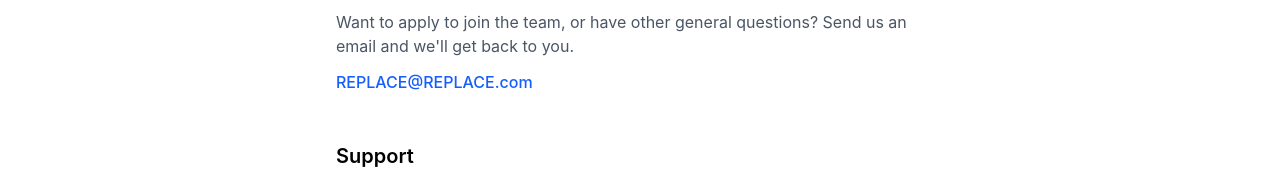
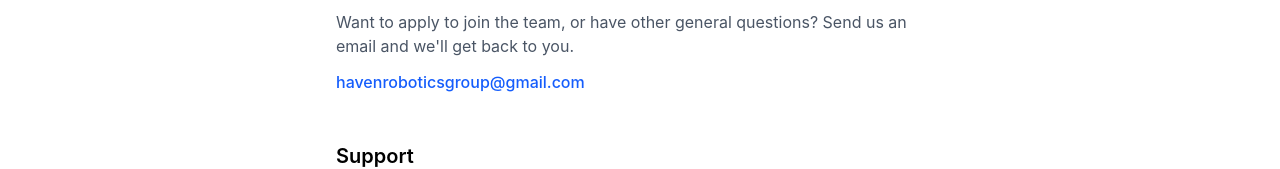
Before and after one commit to ising2025/kelly, a React (Vite) app: page /contact in a window 1280 px wide. Shown: the part 379-548 px from the top of the page. Built offline with nearby package versions, Linux system fonts and the light colour scheme.

Commit message:
updated email on contact page

```diff
--- a/src/Contact.jsx
+++ b/src/Contact.jsx
@@ -79,10 +79,10 @@ export default function Contact() {
             email and we'll get back to you.
           </p>
           <a
-            href="mailto:REPLACE@REPLACE.com"
+            href="mailto:havenroboticsgroup@gmail.com"
             className="inline-block font-medium text-blue-600 hover:underline"
           >
-            REPLACE@REPLACE.com
+            havenroboticsgroup@gmail.com
           </a>
         </section>
 
```
